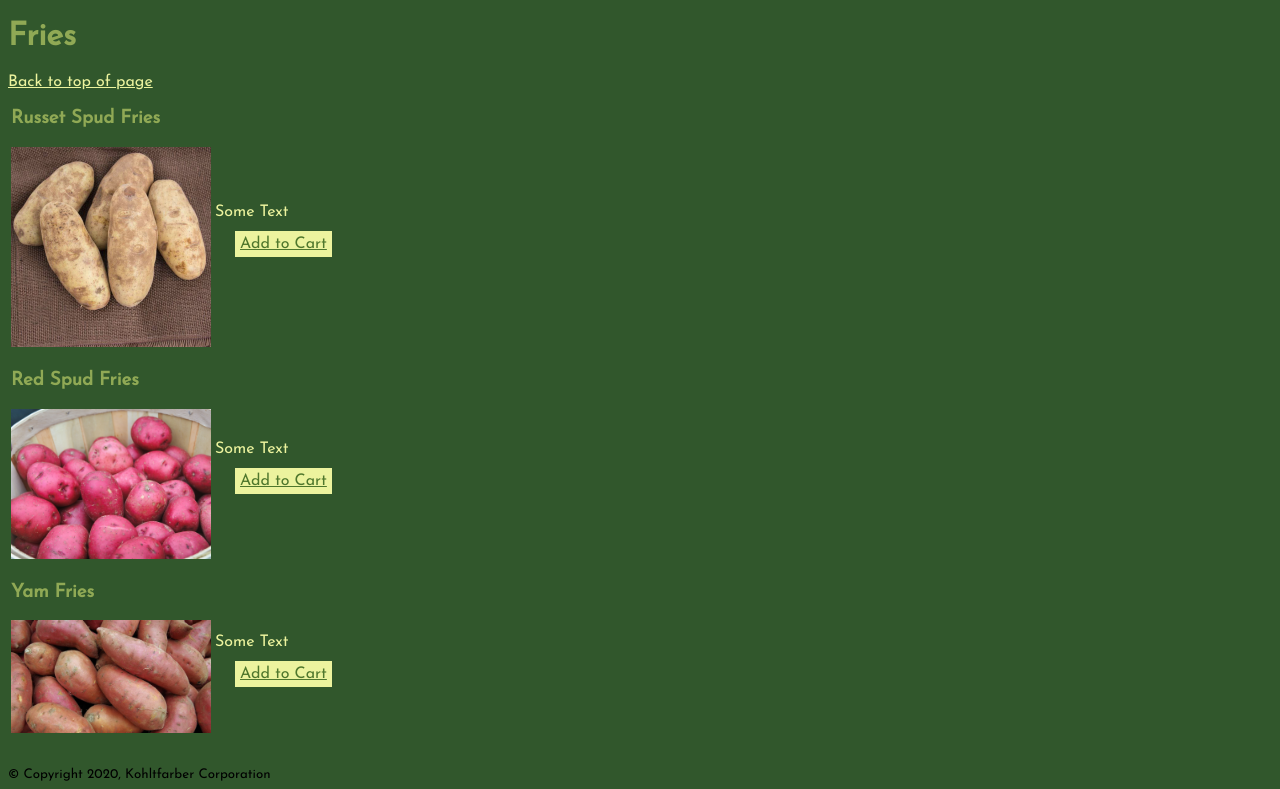
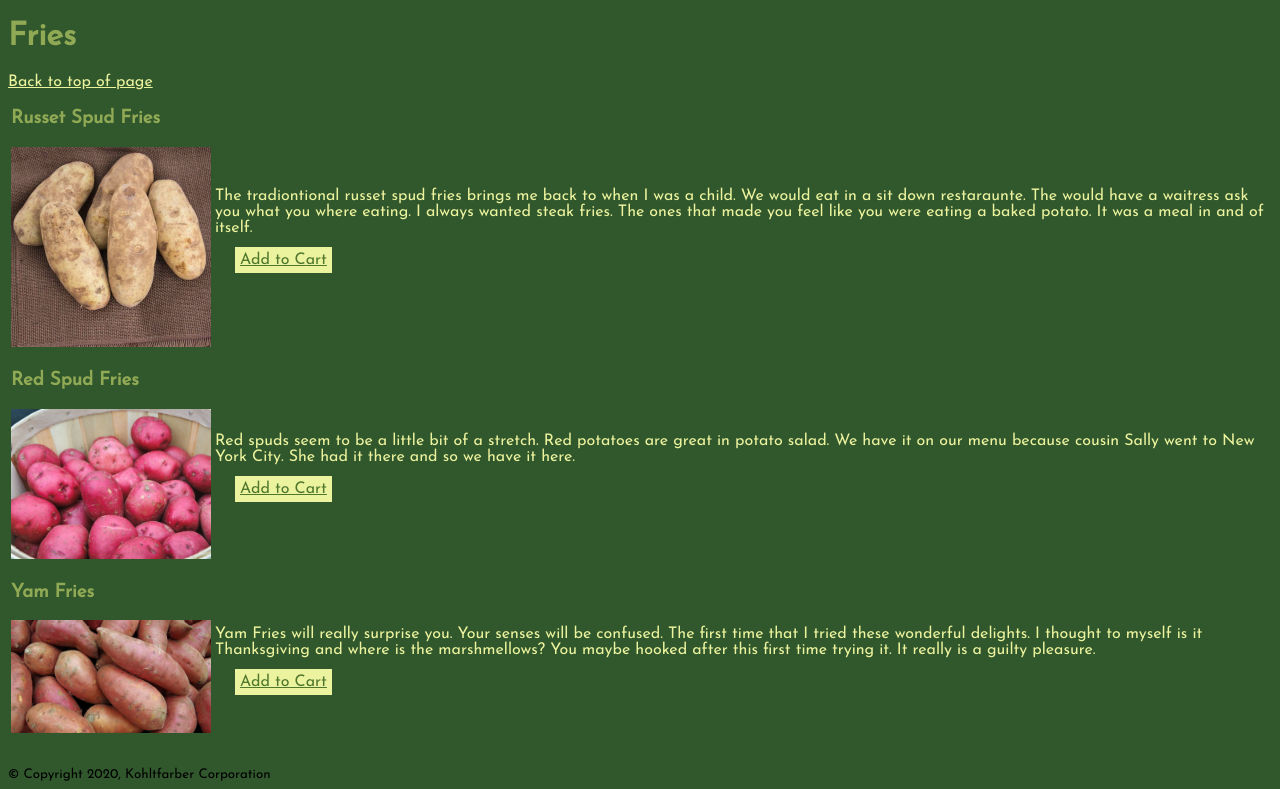
Before and after one commit to skohltfarber/restaurant-site, a plain HTML site: page index.html in a window 1280 px wide. Shown: the part 1699-2488 px from the top of the page. Drawn offline with Linux system fonts and the light colour scheme.

Commit message:
Add files via upload

```diff
--- a/index.html
+++ b/index.html
@@ -204,7 +204,7 @@
 				<img src="./images/fries/RussetSpud.jpg" alt="Russet Spud Fries">
 			</td>
 			<td>
-				<p>Some Text</p>
+				<p>The tradiontional russet spud fries brings me back to when I was a child. We would eat in a sit down restaraunte. The would have a waitress ask you what you where eating. I always wanted steak fries. The ones that made you feel like you were eating a baked potato. It was a meal in and of itself.</p>
 
 				<a href="" class="call-to-action">Add to Cart</a>
 			</td>
@@ -218,7 +218,7 @@
 				<img src="./images/fries/RedSPud.jpg" alt="Red Spud Fries">
 			</td>
 			<td>
-				<p>Some Text</p>
+				<p>Red spuds seem to be a little bit of a stretch. Red potatoes are great in potato salad. We have it on our menu because cousin Sally went to New York City. She had it there and so we have it here.</p>
 
 				<a href="" class="call-to-action">Add to Cart</a>
 			</td>
@@ -232,7 +232,7 @@
 				<img src="./images/fries/Yams.jpg" alt="Yam Fries">
 			</td>
 			<td>
-				<p>Some Text</p>
+				<p>Yam Fries will really surprise you. Your senses will be confused. The first time that I tried these wonderful delights. I thought to myself is it Thanksgiving and where is the marshmellows? You maybe hooked after this first time trying it. It really is a guilty pleasure.</p>
 
 				<a href="" class="call-to-action">Add to Cart</a>
 			</td>
```
